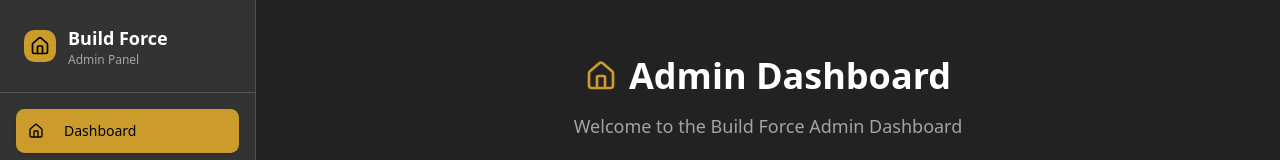
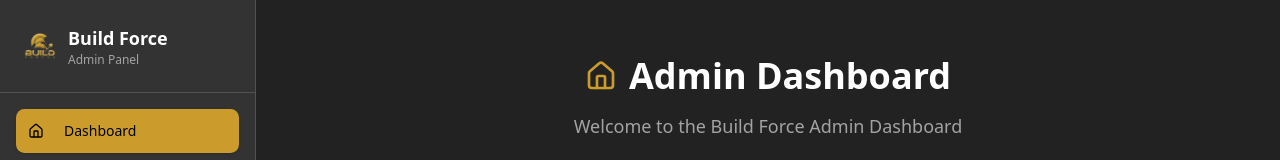
Before and after one commit to Hamza-Akhtar008/buildforce, a Next.js app: page /admin in a window 1280 px wide. Shown: the top 160 px of the page. Built offline with nearby package versions, Linux system fonts and the light colour scheme.

Commit message:
Sidebar made fixed and logo replaced

```diff
--- a/components/common/admin-sidebar.tsx
+++ b/components/common/admin-sidebar.tsx
@@ -15,6 +15,7 @@ import {
    X,
 } from "lucide-react";
 import { useState } from "react";
+import logo from "@/public/images/logo.png";
 
 const sidebarItems = [
    {
@@ -90,8 +91,8 @@ export function AdminSidebar() {
                {/* Header */}
                <div className="p-6 border-b border-border">
                   <div className="flex items-center space-x-3">
-                     <div className="w-8 h-8 bg-primary rounded-lg flex items-center justify-center">
-                        <Home className="h-5 w-5 text-primary-foreground" />
+                     <div className="w-8 h-8  rounded-lg flex items-center justify-center">
+                        <img src={logo.src}></img>
                      </div>
                      <div>
                         <h2 className="text-lg font-semibold">Build Force</h2>
```
